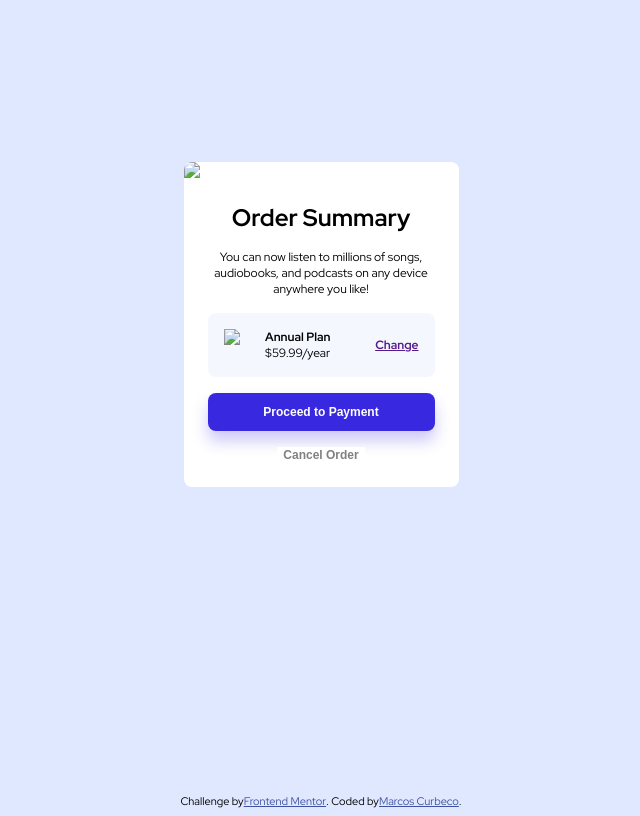
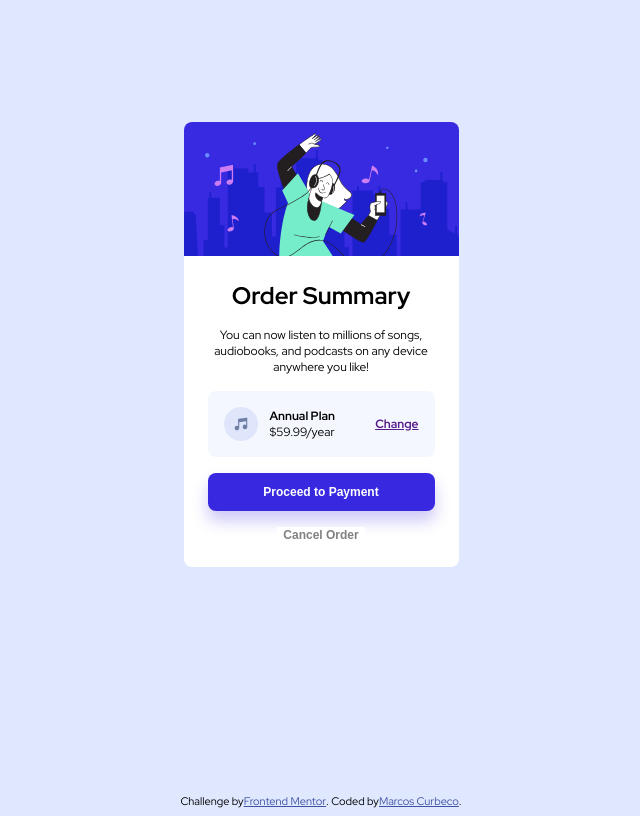
Before and after one commit to MCurb/order_summary_component, a plain HTML site: page index.html in a window 1280 px wide. Shown: the whole page, without its empty margins (319-959 px from the left). Drawn offline with Linux system fonts and the light colour scheme; the site is published under a folder, as on GitHub Pages, so addresses that start at the root find nothing.

Commit message:
Change images absolute path for a relative one

```diff
--- a/index.html
+++ b/index.html
@@ -23,7 +23,7 @@
   </head>
   <body>
     <div class="card">
-      <img src="/images/illustration-hero.svg" height="auto" width="275px" />
+      <img src="images/illustration-hero.svg" height="auto" width="275px" />
       <div class="card-info">
         <h2>Order Summary</h2>
 
@@ -33,7 +33,7 @@
         </p>
 
         <div class="plan">
-          <img src="/images/icon-music.svg" width="34px" height="auto" />
+          <img src="images/icon-music.svg" width="34px" height="auto" />
           <div class="plan-text">
             <div>
               <span class="plan-type">Annual Plan</span>
```
